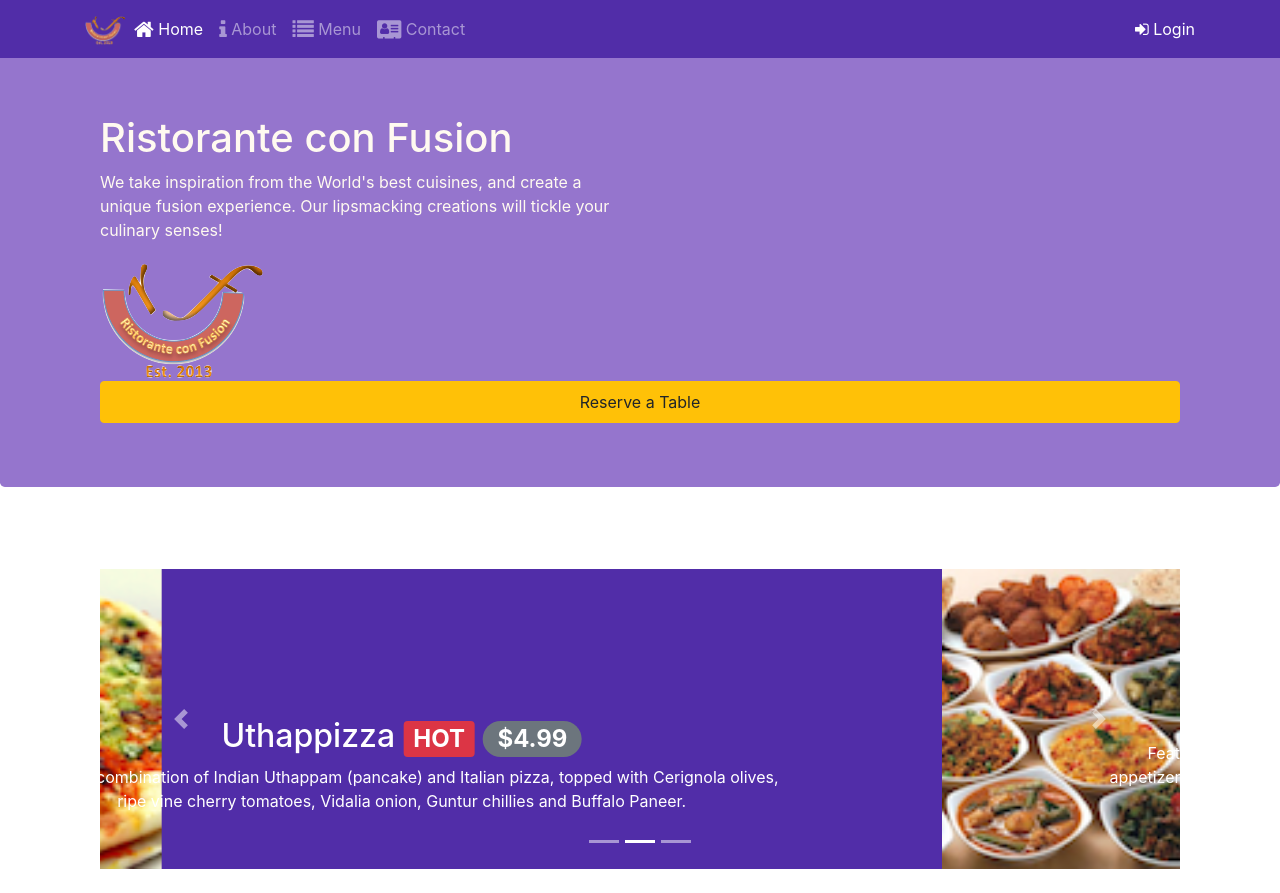
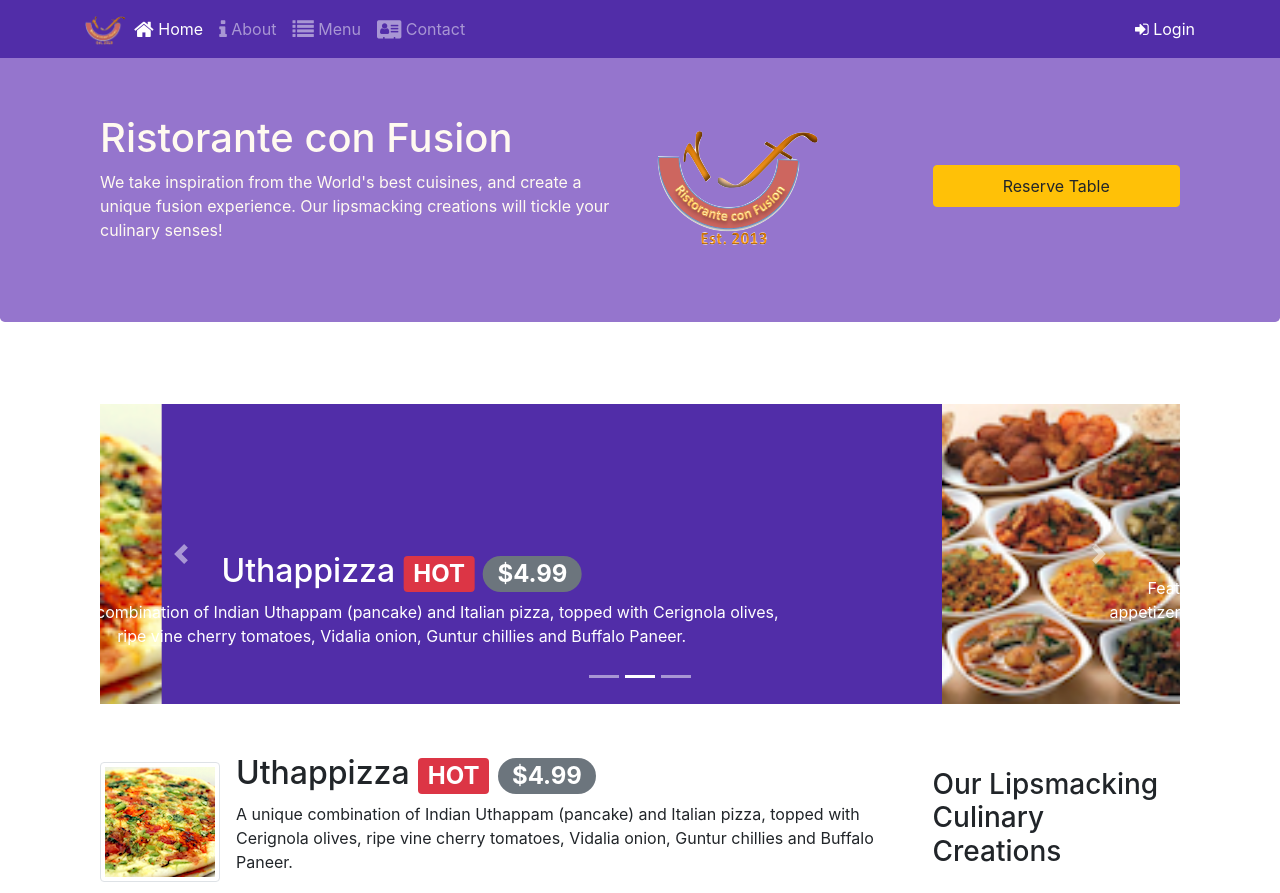
Before and after one commit to raphaelmoline/courseraFrontEnd, a website: page index.html in a window 1280 px wide. Shown: the top 893 px of the page. Drawn offline with nearby package versions, Linux system fonts and the light colour scheme.

Commit message:
small fix

```diff
--- a/index.html
+++ b/index.html
@@ -27,13 +27,12 @@
           <li class="nav-item"><a class="nav-link" href="./contactus.html"><span class="fa fa-address-card fa-lg"></span> Contact</a></li>
         </ul>
         <span class="navbar-text">
-          <a data-toggle="modal" data-target="#loginModal">
-            <span class="fa fa-sign-in"></span> Login
+            <a data-toggle="modal" data-target="#loginModal">
+            <span class="fa fa-sign-in"></span> Login</a>
         </span>
       </div>
     </div>
   </nav>
-
   <div id="loginModal" class="modal fade" role="dialog">
       <div class="modal-dialog modal-lg" role="content">
           <!-- Modal content-->
@@ -78,11 +77,11 @@
           <p>We take inspiration from the World's best cuisines, and create a unique fusion experience. Our lipsmacking creations will tickle your culinary senses!</p>
         </div>
         <div class="col-12 col-sm align-self-center"> <img src="img/logo.png" class="img-fluid"> </div>
-        <div class="col-12 col-sm align-self-center"><a class="btn btn-block nav-link btn-warning"
-          data-toggle="tooltip" data-html="true"
-          title="Or Call us at <br><strong>+852 12345678</strong>"
-          data-placement="bottom"
-          href="#reservation" role="button"> Reserve a Table </a> </div>
+        <div class="col-12 col-sm align-self-center">
+          <a role="button" class="btn btn-block nav-link btn-warning" data-toggle="tooltip" data-html="true"
+          title="Or Call us at  <br><strong>+852 12345678</strong>" data-placement="bottom"
+          href="#reserveform">Reserve Table</a>
+        </div>
       </div>
     </header>
     <div class="container">
@@ -274,9 +273,9 @@
             <script src="node_modules/popper.js/dist/umd/popper.min.js"></script>
             <script src="node_modules/bootstrap/dist/js/bootstrap.min.js"></script>
             <script>
-              $(document).ready(function() {
-                $('[data-toggle="tooltip"]').tooltip();
-              });
+                $(document).ready(function(){
+                    $('[data-toggle="tooltip"]').tooltip();
+                });
             </script>
           </body>
           </html>
```
Also changed, not shown: contactus.html (+0 -2 lines).
